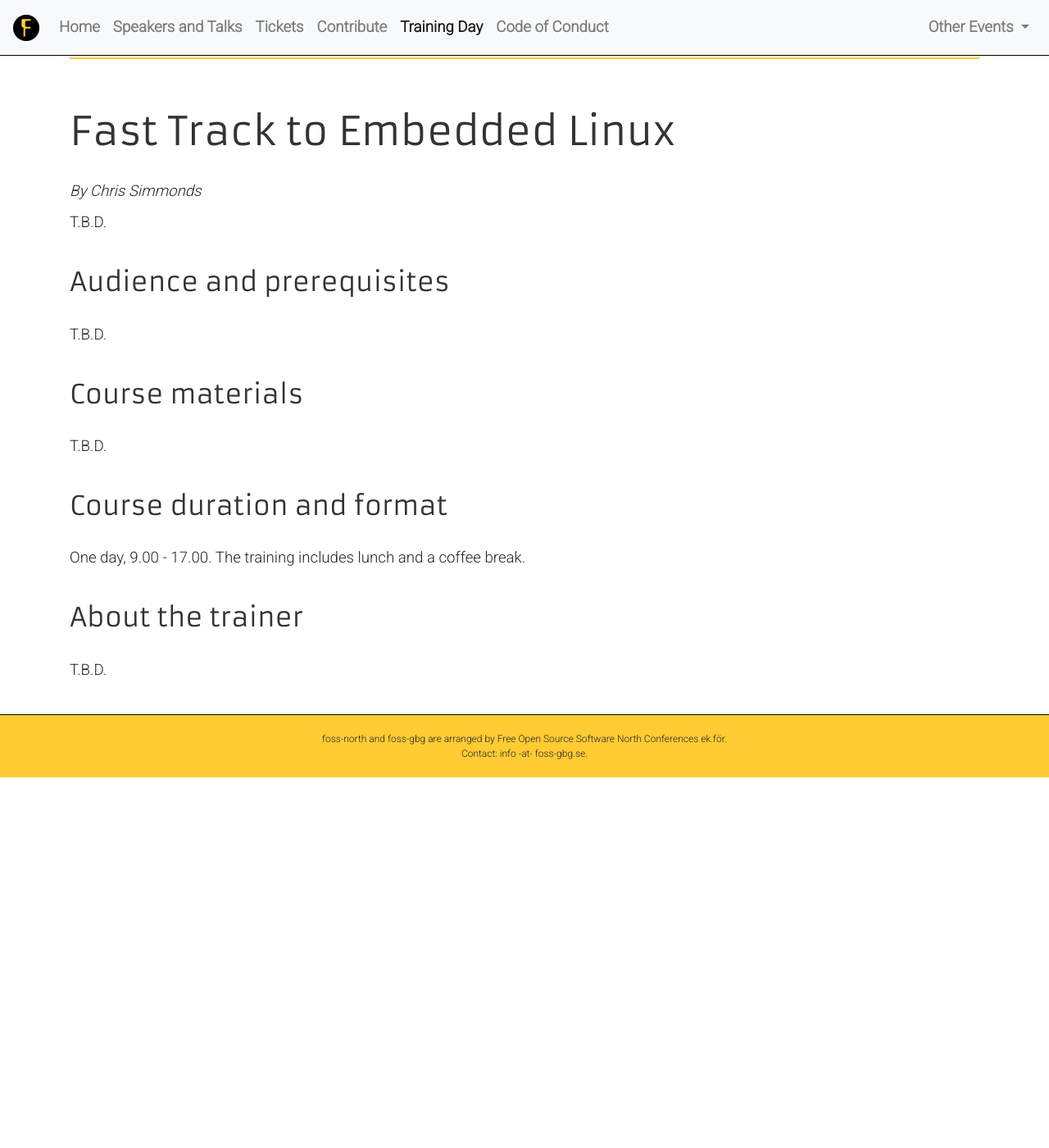
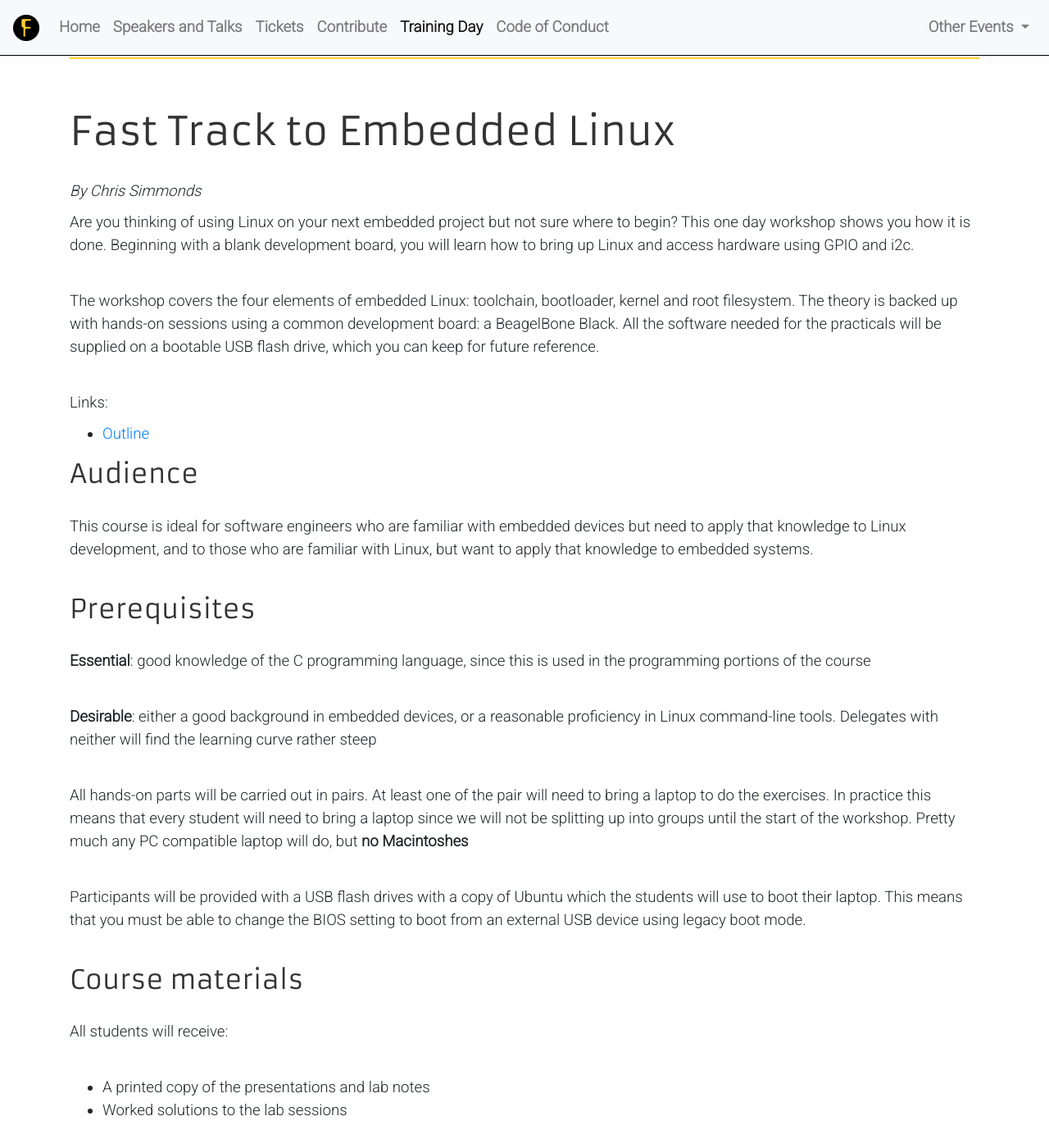
Before and after one commit to e8johan/foss-north-jekyll-2019, a Jekyll site: the page built from training-day.md, in a window 1280 px wide and 1400 px high, scrolled down 1998 px. Shown: the whole window at 82% size. Built offline with Jekyll 4.4.1, drawn with Linux system fonts in a browser that asks for light colours; nearby versions of some CDN libraries; before the commit the page ends 2946 px from its top, so only the background shows below that; some of the changed text lies outside the part shown.

Commit message:
Updated training day

```diff
--- a/training-day.md
+++ b/training-day.md
@@ -47,7 +47,7 @@ To attend these trainings, you need to have a ticket for the specific training.
 
 <h3>Course duration and format</h3>
 
-<p class="left">One day, 9.00 - 17.00, with around 50% devoted to practical sessions. The training includes lunch and a coffee break.</p>
+<p class="left">One day, 9.00 - 17.30, with around 50% devoted to practical sessions. The training includes lunch and a coffee break.</p>
 
 <h3>About the trainer</h3>
 
@@ -65,20 +65,45 @@ To attend these trainings, you need to have a ticket for the specific training.
 
 <p class="left tight"><i>By Chris Simmonds</i></p>
 
-<p class="left">T.B.D.</p>
+<p class="left">Are you thinking of using Linux on your next embedded project but not sure where to begin? This one day workshop shows you how it is done. Beginning with a blank development board, you will learn how to bring up Linux and access hardware using GPIO and i2c.</p>
 
-<h3>Audience and prerequisites</h3>
+<p class="left">The workshop covers the four elements of embedded Linux: toolchain, bootloader, kernel and root filesystem. The theory is backed up with hands-on sessions using a common development board: a BeagelBone Black. All the software needed for the practicals will be supplied on a bootable USB flash drive, which you can keep for future reference.</p>
 
-<p class="left">T.B.D.</p>
+<p class="left tight">Links:</p>
+
+* <a href="embedded-linux-workshop.pdf">Outline</a>
+
+<h3>Audience</h3>
+
+<p class="left">This course is ideal for software engineers who are familiar with embedded devices but need to apply that knowledge to Linux development, and to those who are familiar with Linux, but want to apply that knowledge to embedded systems.</p>
+
+<h3>Prerequisites</h3>
+
+<p class="left"><b>Essential</b>: good knowledge of the C programming language, since this is used in the programming portions of the course</p>
+
+<p class="left"><b>Desirable</b>: either a good background in embedded devices, or a reasonable proficiency in Linux command-line tools. Delegates with neither will find the learning curve rather steep</p>
+
+<p class="left">All hands-on parts will be carried out in pairs. At least one of the pair will need to bring a laptop to do the exercises. In practice this means that every student will need to bring a laptop since we will not be splitting up into groups until the start of the workshop. Pretty much any PC compatible laptop will do, but <b>no Macintoshes</b></p>
+
+<p class="left">Participants will be provided with a USB flash drives with a copy of Ubuntu which the students will use to boot their laptop. This means that you must be able to change the BIOS setting to boot from an external USB device using legacy boot mode.</p>
 
 <h3>Course materials</h3>
 
-<p class="left">T.B.D.</p>
+<p class="left">All students will receive:</p>
+
+* A printed copy of the presentations and lab notes
+* Worked solutions to the lab sessions
+
+<p class="tight">&nbsp;</p>
 
 <h3>Course duration and format</h3>
 
-<p class="left">One day, 9.00 - 17.00. The training includes lunch and a coffee break.</p>
+<p class="left">One day, 9.00 - 17.30. The training includes lunch and a coffee break.</p>
+
+<p class="left">For the hands-on part, there will be ten BeagleBone Black development boards. This means that people will work in teams of two.</p>
 
 <h3>About the trainer</h3>
 
-<p class="left">T.B.D.</p>
+<p class="left">Chris Simmonds has been using Linux in embedded systems for almost 20 years. He has been running training courses and workshops in embedded Linux since 2002 and has delivered hundreds of sessions to many well known companies in the UK, Europe, USA, South America and SE Asia.</p>
+
+<p class="left">He is the author of the book “Mastering Embedded Linux Programming”, and is a frequent presenter at open source and embedded conferences, including Embedded Linux Conference and Embedded World. You can see some of his work on the "Inner Penguin" blog at <a href="http://www.2net.co.uk">www.2net.co.uk</a>.</p>
```
Also changed, not shown: 1 other file.
